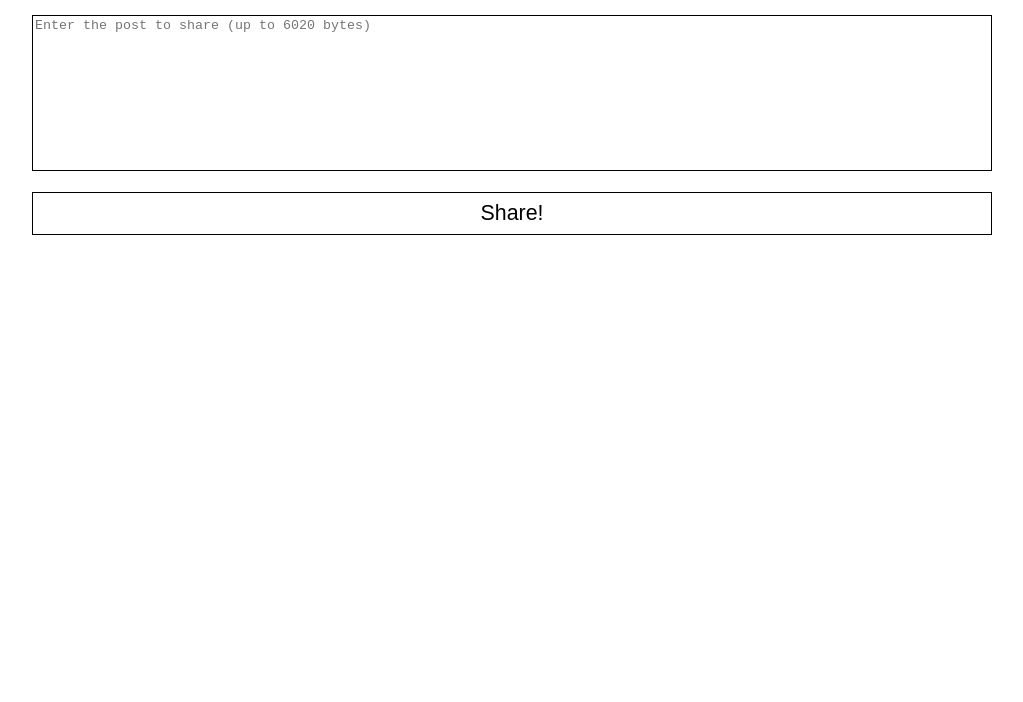
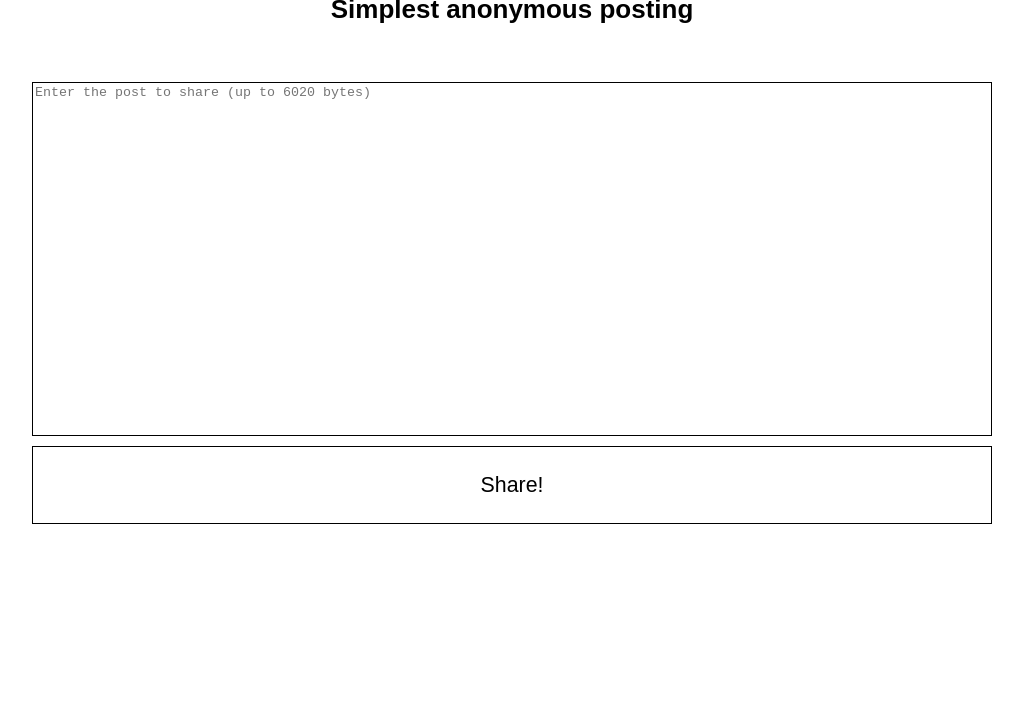
Before and after one commit to markchipman/postr, a plain HTML site: page index.html in a window 1280 px wide. Shown: the part 98-800 px from the top of the page, without its empty margins (128-1151 px from the left). Drawn offline with Linux system fonts and the light colour scheme.

Commit message:
Style changes

```diff
--- a/style.css
+++ b/style.css
@@ -1,9 +1,9 @@
 *{box-sizing:border-box;-webkit-appearance:none;-moz-appearance:none;outline:none;position:relative}
 html {width:100%;height:100%;margin:0;padding:0;font:13pt Arial,sans-serif}
-body {padding:1rem 0 0 0;margin:0 auto;min-width:300px;width:75%;height:100%}
-div {text-align:center}
-h1, h2{display:block;text-align:center;margin:0 auto;-webkit-margin-before:0;-webkit-margin-after:0;-webkit-margin-start:0;-webkit-margin-end:0;padding:2px 0}
-#psto {margin-top:1rem;width:100%;display:block;resize:none;border:1px solid black}
-#shr {display:block;width:100%;margin:1em auto;border:1px solid black;background: inherit; height: 2em; font: 16pt arial,sans-serif; cursor: pointer}
+body {padding:1% 0 0;margin:0 auto;min-width:300px;width:75%;height:100%}
+div {text-align:center;height:10%;}
+h1, h2{display:block;text-align:center;margin:0 auto;-webkit-margin-before:0;-webkit-margin-after:0;-webkit-margin-start:0;-webkit-margin-end:0;height:10%}
+#psto {margin-top:1%;width:100%;display:block;resize:none;border:1px solid black;height:45%}
+#shr {display:block;width:100%;margin:1% auto;border:1px solid black;background:inherit;height:10%;font:16pt arial,sans-serif;cursor:pointer}
 #shr:hover {background:black;color:white}
 #reslink {display:none;margin: 1em auto}
```
